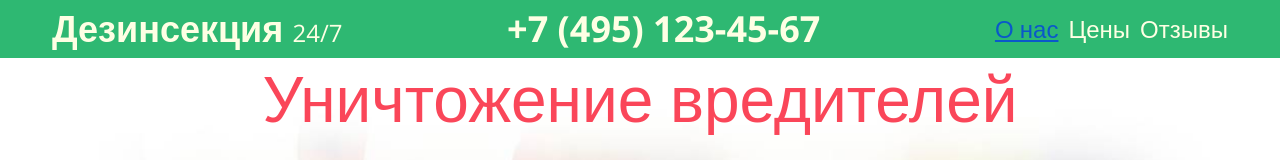
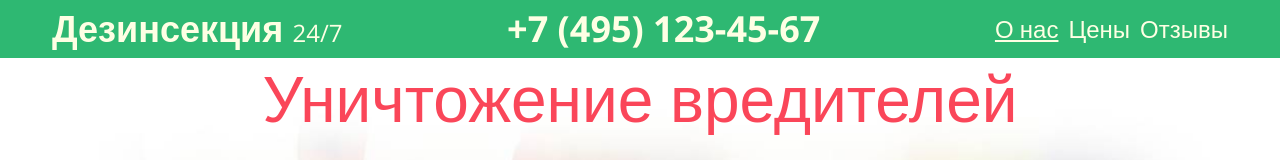
Before and after one commit to KlimovCode/biz-ses, a plain HTML site: page client/index.html in a window 1280 px wide. In both pictures the pointer is over the link "О нас". Shown: the top 160 px of the page. Drawn offline with nearby package versions, Linux system fonts and the light colour scheme.

Commit message:
update header nav

```diff
--- a/client/assets/css/style.css
+++ b/client/assets/css/style.css
@@ -56,6 +56,7 @@ h1,h2,h3,h4,h5,h6 {
 	padding-left: 10px;
 }
 .nav__item:hover {
+	color: #feffe4;
 	text-decoration: underline;
 }
 
```
